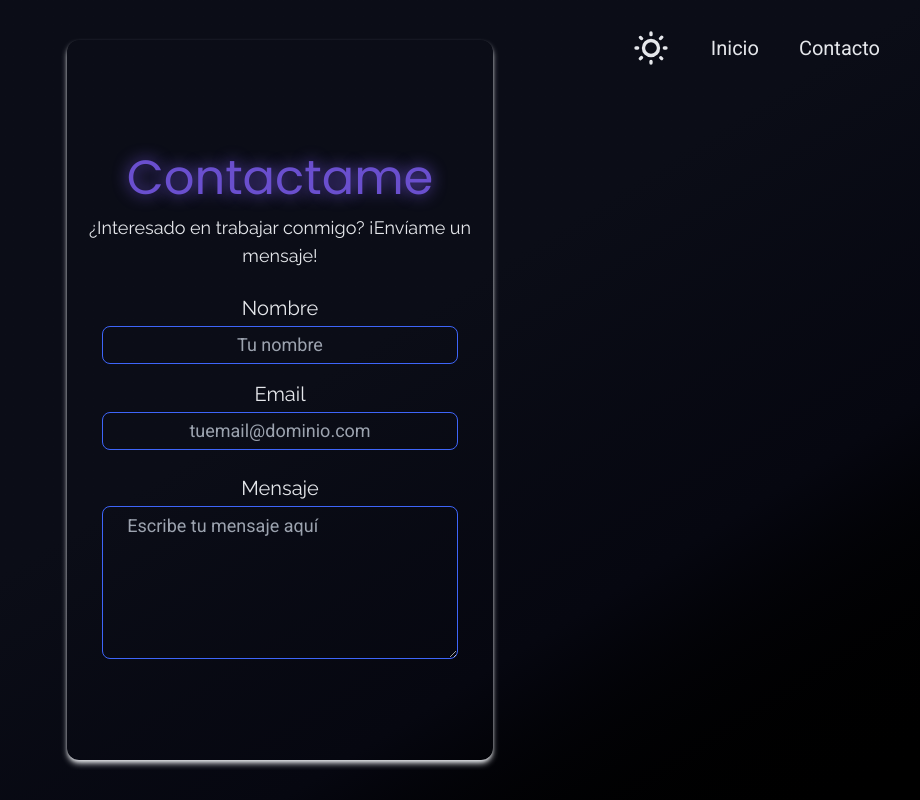
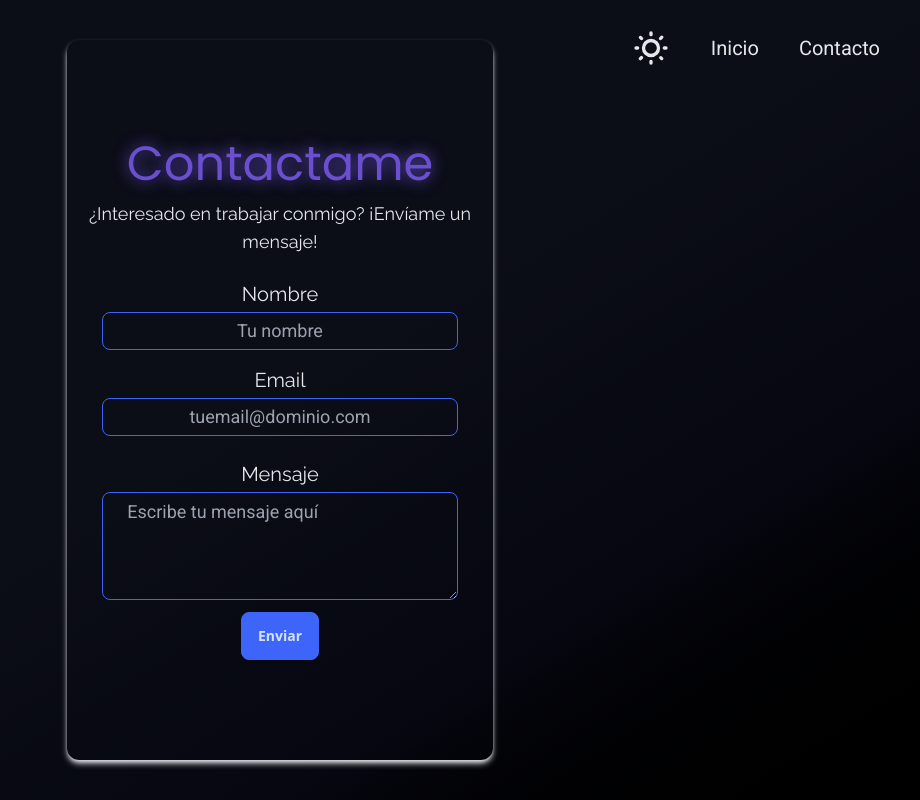
Before and after one commit to MxKzCharlie/Portfolio, a React (Vite) app: page /contact in a window 1280 px wide. Shown: the whole page, without its empty margins (360-1280 px from the left). Built offline with nearby package versions, Linux system fonts and the light colour scheme.

Commit message:
adding mailing

```diff
--- a/package.json
+++ b/package.json
@@ -10,6 +10,7 @@
     "preview": "vite preview"
   },
   "dependencies": {
+    "@emailjs/browser": "^4.4.1",
     "motion": "^11.12.0",
     "react": "^18.3.1",
     "react-dom": "^18.3.1",
--- a/src/assets/css/contact/contact.css
+++ b/src/assets/css/contact/contact.css
@@ -35,3 +35,19 @@
     @apply w-5/6 h-auto input input-secondary input-bordered input-lg
     text-base-100 font-general bg-transparent leading-tight py-2;
 }
+
+.button-submit {
+    @apply btn btn-secondary my-3;
+}
+
+.spin-loading {
+    @apply loading loading-spinner loading-md text-base-100 my-3;
+}
+
+.correct-shipping {
+    @apply w-full h-auto font-general text-green-500 text-center my-3;
+}
+
+.failed-shipment {
+    @apply w-full h-auto font-general text-red-500 text-center my-3;
+}
--- a/src/pages/Contact.jsx
+++ b/src/pages/Contact.jsx
@@ -1,31 +1,68 @@
 import { motion } from "motion/react"
+import { useRef, useState } from "react"
 import NavBar from "../components/NavBar"
+import emailjs from '@emailjs/browser'
 import '../assets/css/contact/contact.css'
 
 function Contact() {
+    const form = useRef();
+    const [formStatus, setFormStatus] = useState(() => (
+        <button type="submit" className="button-submit">
+            Enviar
+        </button>
+    ))
+
+    const handleSendEmail = (event) => {
+        event.preventDefault();
+
+        setFormStatus(() => (
+            <span className="spin-loading"></span>
+        ))
+
+        emailjs
+            .sendForm('service_q9a7ynj', 'template_qw4krn1', form.current, {
+                publicKey: 'KSWAisTV4IEKRYqn9',
+            })
+            .then(
+                () => {
+                    console.log('SUCCESS!');
+                    setFormStatus(() => (
+                        <span className="correct-shipping">Enviado Correctamente</span>
+                    ));
+                },
+                (error) => {
+                    console.log('FAILED...', error.text);
+                    setFormStatus(() => (
+                        <span className="failed-shipment">Correo no enviado</span>
+                    ));
+                },
+            );
+    };
+
     return (
         <div className="sizeScreen background-pages contact">
             <NavBar />
-            <motion.form initial={{y: 175}} animate={{y: 0}} transition={{duration: 1}}
-            className="form-contact">
+            <motion.form ref={form} className="form-contact" onSubmit={handleSendEmail}
+            initial={{y: 175}} animate={{y: 0}} transition={{duration: 1}} >
                 <h1 className="title-contactme">Contactame</h1>
                 <p className="text-contact">¿Interesado en trabajar conmigo? ¡Envíame un mensaje!</p>
                 <div className="container-inputs">
                     <label className="labels">
                         Nombre
                         <input placeholder="Tu nombre" type="text" className="inputs"
-                        required />
+                        required name="user_name"/>
                     </label>
                     <label className="labels">
                         Email
                         <input placeholder="tuemail@dominio.com" type="email" className="inputs"
-                        required />
+                        required name="user_email"/>
                     </label>
                 </div>
                 <label className="labels">
                     Mensaje
-                    <textarea placeholder="Escribe tu mensaje aquí" rows="6"/>
+                    <textarea name="message" placeholder="Escribe tu mensaje aquí" rows="4" required/>
                 </label>
+                {formStatus}
             </motion.form>
         </div>
     );
```
Also changed, not shown: 1 other file (tests, documents, lock files or other folders).
